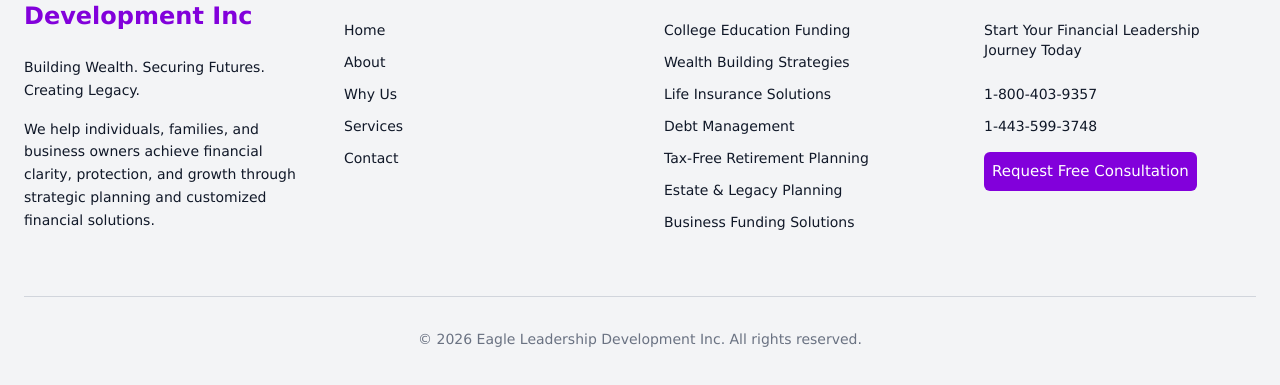
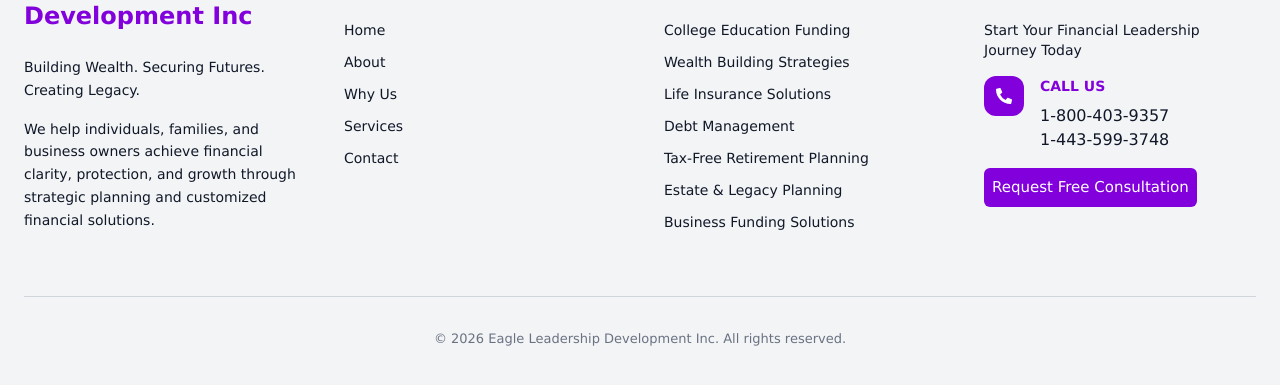
Before and after one commit to cyndylove1/insurance, a React (Vite) app: page / in a window 1280 px wide. Shown: the part 5157-5542 px from the top of the page. Built offline with nearby package versions, Linux system fonts and the light colour scheme.

Commit message:
completed project

```diff
--- /dev/null
+++ b/src/components/form.tsx
@@ -0,0 +1,60 @@
+import Button from "./button";
+
+export default function Form(){
+    return (
+      <section>
+        <div className="lg:w-7/12 bg-[#fdfcf0]/30 px-4 py-10 md:p-20 flex flex-col justify-center">
+          <div className="max-w-xl w-full mx-auto">
+            <h2 className="md:text-3xl text-2xl font-bold text-[#1a0b3d] mb-2">
+              Request Free Consultation
+            </h2>
+            <p className="text-gray-500 mb-10">
+              Fill out the form below and our leadership team will reach out
+              within 24 hours.
+            </p>
+
+            <form className="space-y-6">
+              <div className="grid grid-cols-1 md:grid-cols-2 gap-6">
+                <div className="flex flex-col space-y-2">
+                  <label className="text-xs font-bold uppercase tracking-wider text-gray-400">
+                    Full Name
+                  </label>
+                  <input
+                    type="text"
+                    placeholder="John Doe"
+                    className="bg-white border-b-2 border-gray-200 py-3 focus:outline-none focus:border-[#6332d1] transition-colors"
+                  />
+                </div>
+                <div className="flex flex-col space-y-2">
+                  <label className="text-xs font-bold uppercase tracking-wider text-gray-400">
+                    Email Address
+                  </label>
+                  <input
+                    type="email"
+                    placeholder="john@company.com"
+                    className="bg-white border-b-2 border-gray-200 py-3 focus:outline-none focus:border-[#6332d1] transition-colors"
+                  />
+                </div>
+              </div>
+
+              <div className="flex flex-col space-y-2">
+                <label className="text-xs font-bold uppercase tracking-wider text-gray-400">
+                  Message
+                </label>
+                <textarea
+                  placeholder="Tell us about your journey..."
+                  className="bg-white border-b-2 border-gray-200 py-3 focus:outline-none focus:border-[#6332d1] transition-colors resize-none"
+                ></textarea>
+              </div>
+              {/* button */}
+              <Button
+                type="button"
+                text="Send Request"
+                className="bg-purple-600 text-white py-3 px-12 w-full"
+              />
+            </form>
+          </div>
+        </div>
+      </section>
+    );
+}
--- a/src/components/shapeDivider.tsx
+++ /dev/null
@@ -1,20 +0,0 @@
-export default function ShapeDivider() {
-    return (
-      <>
-        <div className="custom-shape-divider-bottom-1772275619">
-          <svg
-            data-name="Layer 1"
-            xmlns="http://www.w3.org/2000/svg"
-            viewBox="0 0 1200 120"
-            preserveAspectRatio="none"
-          >
-            <path
-              d="M1200 120L0 16.48 0 0 1200 0 1200 120z"
-              className="shape-fill"
-            ></path>
-          </svg>
-        </div>
-
-      </>
-    );
-}
--- /dev/null
+++ b/src/components/svg.tsx
@@ -0,0 +1,17 @@
+export default function Svg() {
+    return (
+      <>
+        <svg
+          viewBox="0 0 500 800"
+          fill="none"
+          preserveAspectRatio="none"
+          className="w-full h-full opacity-20"
+        >
+          <path
+            d="M500 0H200C300 150 450 300 150 450C50 500 150 700 300 800H500V0Z"
+            fill="white"
+          />
+        </svg>
+      </>
+    );
+}
--- a/src/components/tiltTop.tsx
+++ /dev/null
@@ -1,19 +0,0 @@
-export default function TiltTop(){
-    return (
-      <>
-        <div className="custom-shape-divider-top-1772213529">
-          <svg
-            data-name="Layer 1"
-            xmlns="http://www.w3.org/2000/svg"
-            viewBox="0 0 1200 120"
-            preserveAspectRatio="none"
-          >
-            <path
-              d="M1200 120L0 16.48 0 0 1200 0 1200 120z"
-              className="shape-fill"
-            ></path>
-          </svg>
-        </div>
-      </>
-    );
-}
--- a/src/components/ui/footer.tsx
+++ b/src/components/ui/footer.tsx
@@ -1,4 +1,5 @@
 import { Link } from "react-router-dom";
+import { FaPhoneAlt } from "react-icons/fa";
 import Button from "../button";
 
 export default function Footer() {
@@ -62,8 +63,6 @@
                 </Link>
               </li>
             </ul>
-
-
           </div>
 
           {/* Services Column */}
@@ -92,21 +91,19 @@
             <p className="text-sm text-gray-900 max-w-lg">
               Start Your Financial Leadership Journey Today
             </p>
-
-            <div className="mt-6 space-y-3">
-              <a
-                href="tel:18004039357"
-                className="block text-sm text-gray-900 transition"
-              >
-                1-800-403-9357
-              </a>
-
-              <a
-                href="tel:14435993748"
-                className="block text-sm text-gray-900 transition"
-              >
-                1-443-599-3748
-              </a>
+            <div className="space-y-8 pt-4">
+              <div className="flex items-start space-x-4">
+                <div className="bg-purple-700 text-white p-3 rounded-xl backdrop-blur-md">
+                  <FaPhoneAlt />
+                </div>
+                <div>
+                  <p className="text-sm uppercase text-purple-700 font-semibold mb-2">
+                    Call Us
+                  </p>
+                  <p className="text-md text-gray-900">1-800-403-9357</p>
+                  <p className="text-md text-gray-900">1-443-599-3748</p>
+                </div>
+              </div>
             </div>
 
             <Link to="/contact">
@@ -120,7 +117,7 @@
         </div>
 
         {/* Divider */}
-        <div className="border-t border-gray-300 mt-16 pt-8 text-center text-sm text-gray-500">
+        <div className="border-t border-gray-300 mt-16 pt-8 text-center text-[13px] text-gray-500">
           © 2026 Eagle Leadership Development Inc. All rights reserved.
         </div>
       </div>
--- a/src/pages/contact/index.tsx
+++ b/src/pages/contact/index.tsx
@@ -1,7 +1,7 @@
 import { Link } from "react-router-dom";
 import { FaPhoneAlt } from "react-icons/fa";
-import Button from "../../components/button";
-
+import Form from "../../components/form";
+import Svg from "../../components/svg";
 
 export default function Contact() {
   return (
@@ -9,17 +9,7 @@
       <div className="flex flex-col lg:flex-row min-h-screen">
         <div className="relative lg:w-5/12 bg-[linear-gradient(to_right,rgba(126,34,206,0.7),rgba(49,46,129),rgba(37,99,235))] text-white p-4 md:p-10 flex flex-col justify-center overflow-hidden">
           <div className="absolute inset-0 pointer-events-none">
-            <svg
-              viewBox="0 0 500 800"
-              fill="none"
-              preserveAspectRatio="none"
-              className="w-full h-full opacity-20"
-            >
-              <path
-                d="M500 0H200C300 150 450 300 150 450C50 500 150 700 300 800H500V0Z"
-                fill="white"
-              />
-            </svg>
+           <Svg/>
           </div>
 
           <div className="relative z-10 flex flex-col">
@@ -32,86 +22,34 @@
 
             {/* Heading */}
             <h1 className="text-3xl md:text-5xl font-black tracking-tighter lg:max-w-2xl max-w-md">
-              Start Your
-              Financial
-              Leadership
-              Journey Today
+              Start Your Financial Leadership Journey Today
             </h1>
 
             {/* Contact Info */}
             <div className="space-y-8 py-12">
               <div className="flex items-start space-x-4">
                 <div className="bg-white/20 p-3 rounded-xl backdrop-blur-md">
-                  <FaPhoneAlt/>
+                  <FaPhoneAlt />
                 </div>
                 <div>
                   <p className="text-sm uppercase tracking-widest opacity-60 text-white font-bold mb-2">
                     Call Us
                   </p>
-                  <p className="md:text-xl text-md font-semibold">1-800-403-9357</p>
-                  <p className="md:text-xl text-md font-semibold">1-443-599-3748</p>
+                  <p className="md:text-xl text-md font-semibold">
+                    1-800-403-9357
+                  </p>
+                  <p className="md:text-xl text-md font-semibold">
+                    1-443-599-3748
+                  </p>
                 </div>
               </div>
             </div>
           </div>
-
-          {/* Bottom Accent */}
           <div className="absolute bottom-0 left-0 w-full h-2 bg-[#1a0b3d]" />
         </div>
 
-        {/* RIGHT SIDE: Contact Form */}
-        <div className="lg:w-7/12 bg-[#fdfcf0]/30 px-4 py-10 md:p-20 flex flex-col justify-center">
-          <div className="max-w-xl w-full mx-auto">
-            <h2 className="md:text-3xl text-2xl font-bold text-[#1a0b3d] mb-2">
-              Request Free Consultation
-            </h2>
-            <p className="text-gray-500 mb-10">
-              Fill out the form below and our leadership team will reach out
-              within 24 hours.
-            </p>
-
-            <form className="space-y-6">
-              <div className="grid grid-cols-1 md:grid-cols-2 gap-6">
-                <div className="flex flex-col space-y-2">
-                  <label className="text-xs font-bold uppercase tracking-wider text-gray-400">
-                    Full Name
-                  </label>
-                  <input
-                    type="text"
-                    placeholder="John Doe"
-                    className="bg-white border-b-2 border-gray-200 py-3 focus:outline-none focus:border-[#6332d1] transition-colors"
-                  />
-                </div>
-                <div className="flex flex-col space-y-2">
-                  <label className="text-xs font-bold uppercase tracking-wider text-gray-400">
-                    Email Address
-                  </label>
-                  <input
-                    type="email"
-                    placeholder="john@company.com"
-                    className="bg-white border-b-2 border-gray-200 py-3 focus:outline-none focus:border-[#6332d1] transition-colors"
-                  />
-                </div>
-              </div>
-
-              <div className="flex flex-col space-y-2">
-                <label className="text-xs font-bold uppercase tracking-wider text-gray-400">
-                  Message
-                </label>
-                <textarea
-                  placeholder="Tell us about your journey..."
-                  className="bg-white border-b-2 border-gray-200 py-3 focus:outline-none focus:border-[#6332d1] transition-colors resize-none"
-                ></textarea>
-              </div>
-              {/* button */}
-              <Button
-                type="button"
-                text="Send Request"
-                className="bg-purple-600 text-white py-3 px-12 w-full"
-              />
-            </form>
-          </div>
-        </div>
+        {/* Contact Form */}
+        <Form />
       </div>
     </section>
   );
```
